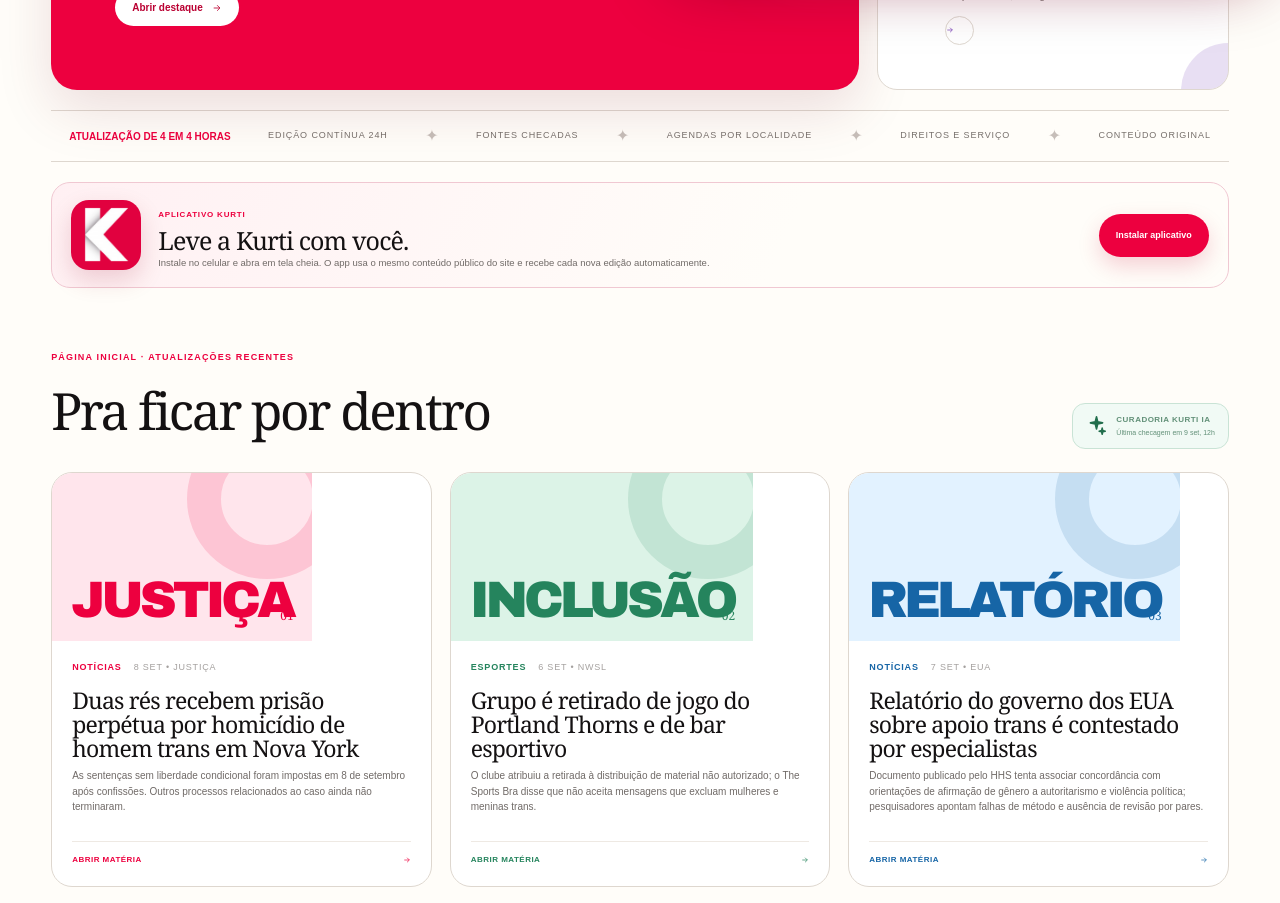
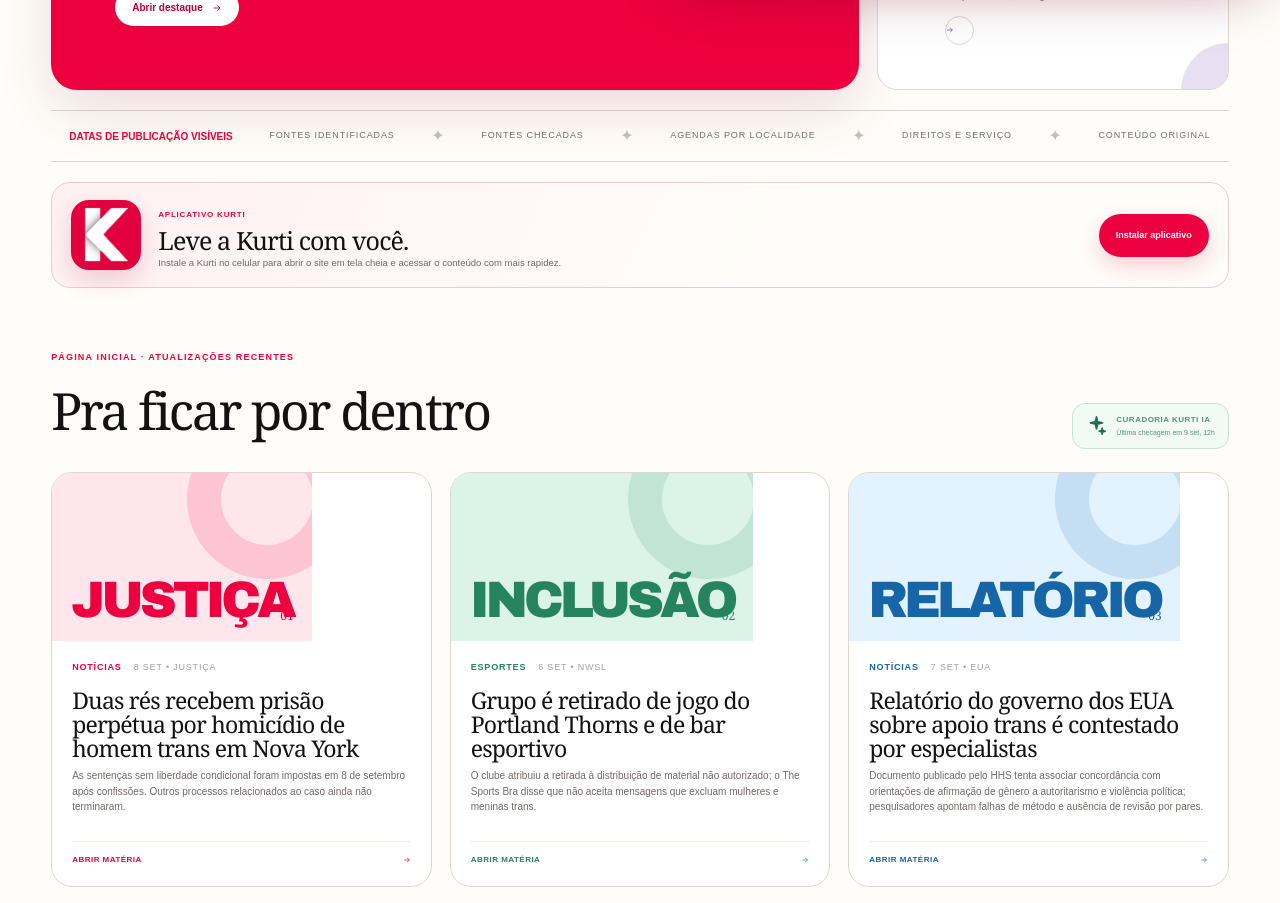
Before and after one commit to tiagosousafacul-ui/kurti-brasil, a React (Vite) app: page / in a window 1280 px wide. Shown: the part 820-1723 px from the top of the page. Built offline with nearby package versions, Linux system fonts and the light colour scheme; no server answers; grey boxes are pictures that could not be loaded.

Commit message:
fix: show actual editorial dates and publication labels

```diff
--- a/src/components/Ticker.tsx
+++ b/src/components/Ticker.tsx
@@ -4,8 +4,8 @@
 export const Ticker: React.FC = () => {
   return (
     <section className="ticker" aria-label="Compromissos editoriais">
-      <span>Atualização de 4 em 4 horas</span>
-      <p>Edição contínua 24h</p>
+      <span>Datas de publicação visíveis</span>
+      <p>Fontes identificadas</p>
       <i>✦</i>
       <p>Fontes checadas</p>
       <i>✦</i>
@@ -52,7 +52,7 @@
         <div>
           <span>Aplicativo Kurti</span>
           <h2 id="app-install-title">Leve a Kurti com você.</h2>
-          <p>Instale no celular e abra em tela cheia. O app usa o mesmo conteúdo público do site e recebe cada nova edição automaticamente.</p>
+          <p>Instale a Kurti no celular para abrir o site em tela cheia e acessar o conteúdo com mais rapidez.</p>
         </div>
         <button type="button" onClick={handleInstall}>
           {isInstalled ? 'Aplicativo instalado' : 'Instalar aplicativo'}
```
